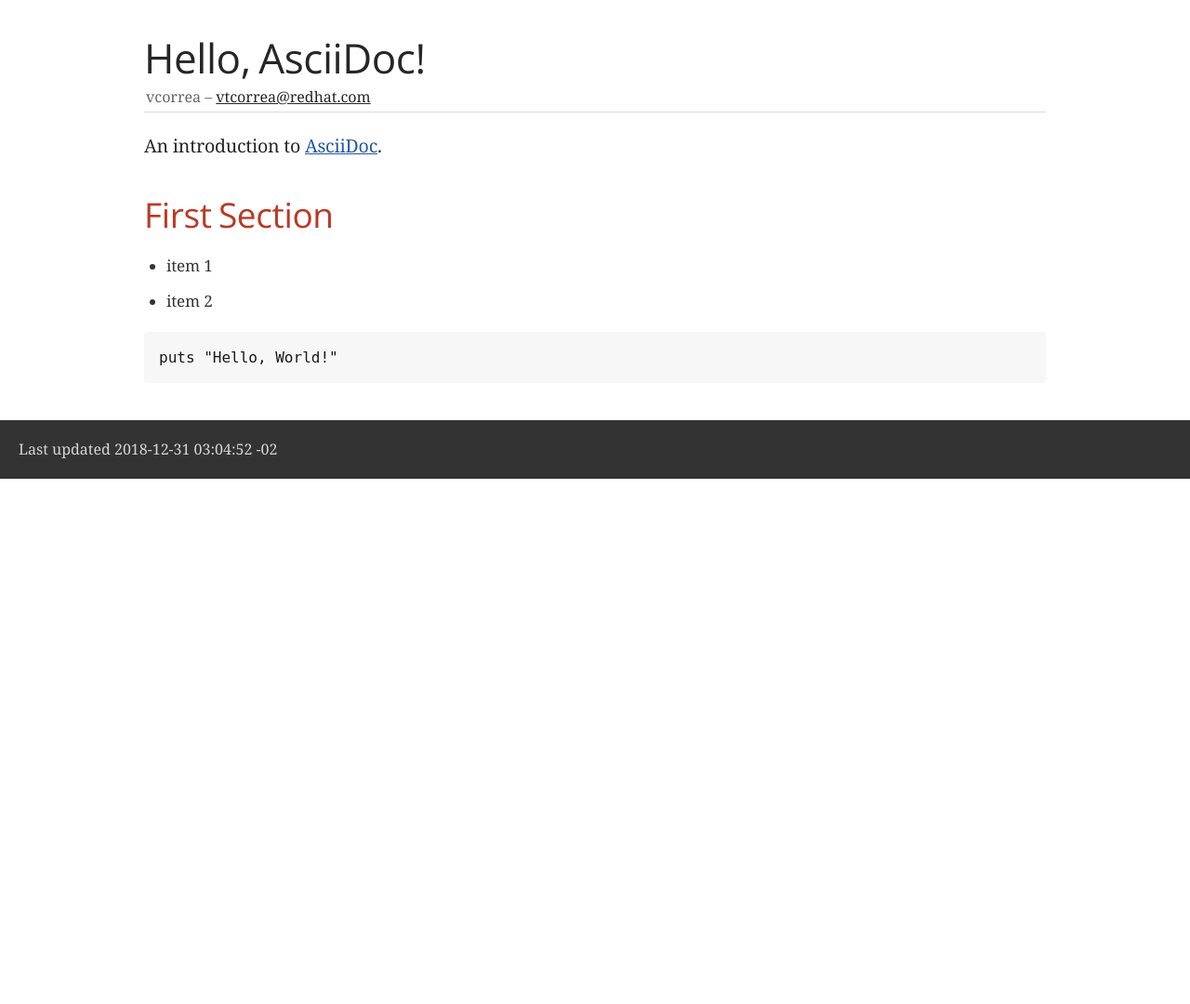
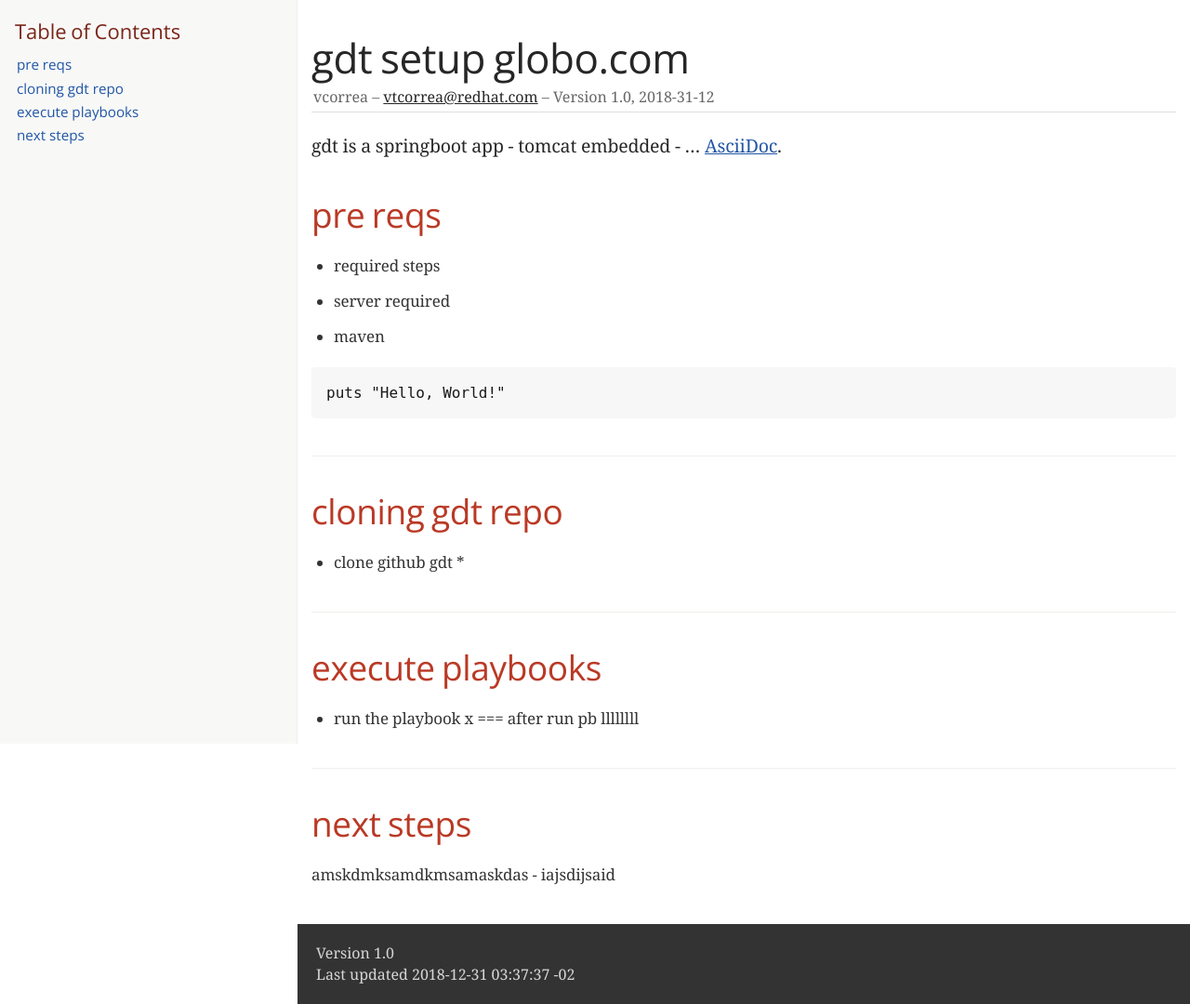
Before and after one commit to vacorrea/gdt, a plain HTML site: page src/docs/index.html in a window 1280 px wide. Shown: the whole page at 93% size. Before the commit the page ends 800 px from the top, so only its background shows below. Drawn offline with nearby package versions, Linux system fonts and the light colour scheme; a web font is replaced by a local one.

Commit message:
adoc struct

```diff
--- a/src/docs/index.html
+++ b/src/docs/index.html
@@ -6,7 +6,7 @@
 <meta name="viewport" content="width=device-width, initial-scale=1.0">
 <meta name="generator" content="Asciidoctor 1.5.6.1">
 <meta name="author" content="vcorrea">
-<title>Hello, AsciiDoc!</title>
+<title>gdt setup globo.com</title>
 <link rel="stylesheet" href="https://fonts.googleapis.com/css?family=Open+Sans:300,300italic,400,400italic,600,600italic%7CNoto+Serif:400,400italic,700,700italic%7CDroid+Sans+Mono:400,700">
 <style>
 /* Asciidoctor default stylesheet | MIT License | http://asciidoctor.org */
@@ -426,32 +426,46 @@
 .show-for-print{display:inherit!important}}
 </style>
 </head>
-<body class="article">
+<body class="article toc2 toc-left">
 <div id="header">
-<h1>Hello, AsciiDoc!</h1>
+<h1>gdt setup globo.com</h1>
 <div class="details">
 <span id="author" class="author">vcorrea</span><br>
 <span id="email" class="email"><a href="mailto:vtcorrea@redhat.com">vtcorrea@redhat.com</a></span><br>
+<span id="revnumber">version 1.0,</span>
+<span id="revdate">2018-31-12</span>
+</div>
+<div id="toc" class="toc2">
+<div id="toctitle">Table of Contents</div>
+<ul class="sectlevel1">
+<li><a href="#_pre_reqs">pre reqs</a></li>
+<li><a href="#_cloning_gdt_repo">cloning gdt repo</a></li>
+<li><a href="#_execute_playbooks">execute playbooks</a></li>
+<li><a href="#_next_steps">next steps</a></li>
+</ul>
 </div>
 </div>
 <div id="content">
 <div id="preamble">
 <div class="sectionbody">
 <div class="paragraph">
-<p>An introduction to <a href="http://asciidoc.org">AsciiDoc</a>.</p>
+<p>gdt is a springboot app - tomcat embedded -  &#8230;&#8203; <a href="http://asciidoc.org">AsciiDoc</a>.</p>
 </div>
 </div>
 </div>
 <div class="sect1">
-<h2 id="_first_section">First Section</h2>
+<h2 id="_pre_reqs">pre reqs</h2>
 <div class="sectionbody">
 <div class="ulist">
 <ul>
 <li>
-<p>item 1</p>
+<p>required steps</p>
 </li>
 <li>
-<p>item 2</p>
+<p>server required</p>
+</li>
+<li>
+<p>maven</p>
 </li>
 </ul>
 </div>
@@ -462,10 +476,46 @@
 </div>
 </div>
 </div>
+<div class="sect1">
+<h2 id="_cloning_gdt_repo">cloning gdt repo</h2>
+<div class="sectionbody">
+<div class="ulist">
+<ul>
+<li>
+<p>clone github gdt
+*</p>
+</li>
+</ul>
+</div>
+</div>
+</div>
+<div class="sect1">
+<h2 id="_execute_playbooks">execute playbooks</h2>
+<div class="sectionbody">
+<div class="ulist">
+<ul>
+<li>
+<p>run the playbook x
+=== after run pb llllllll</p>
+</li>
+</ul>
+</div>
+</div>
+</div>
+<div class="sect1">
+<h2 id="_next_steps">next steps</h2>
+<div class="sectionbody">
+<div class="paragraph">
+<p>amskdmksamdkmsamaskdas
+- iajsdijsaid</p>
+</div>
+</div>
+</div>
 </div>
 <div id="footer">
 <div id="footer-text">
-Last updated 2018-12-31 03:04:52 -02
+Version 1.0<br>
+Last updated 2018-12-31 03:37:37 -02
 </div>
 </div>
 </body>
```
Also changed, not shown: 1 other file.
